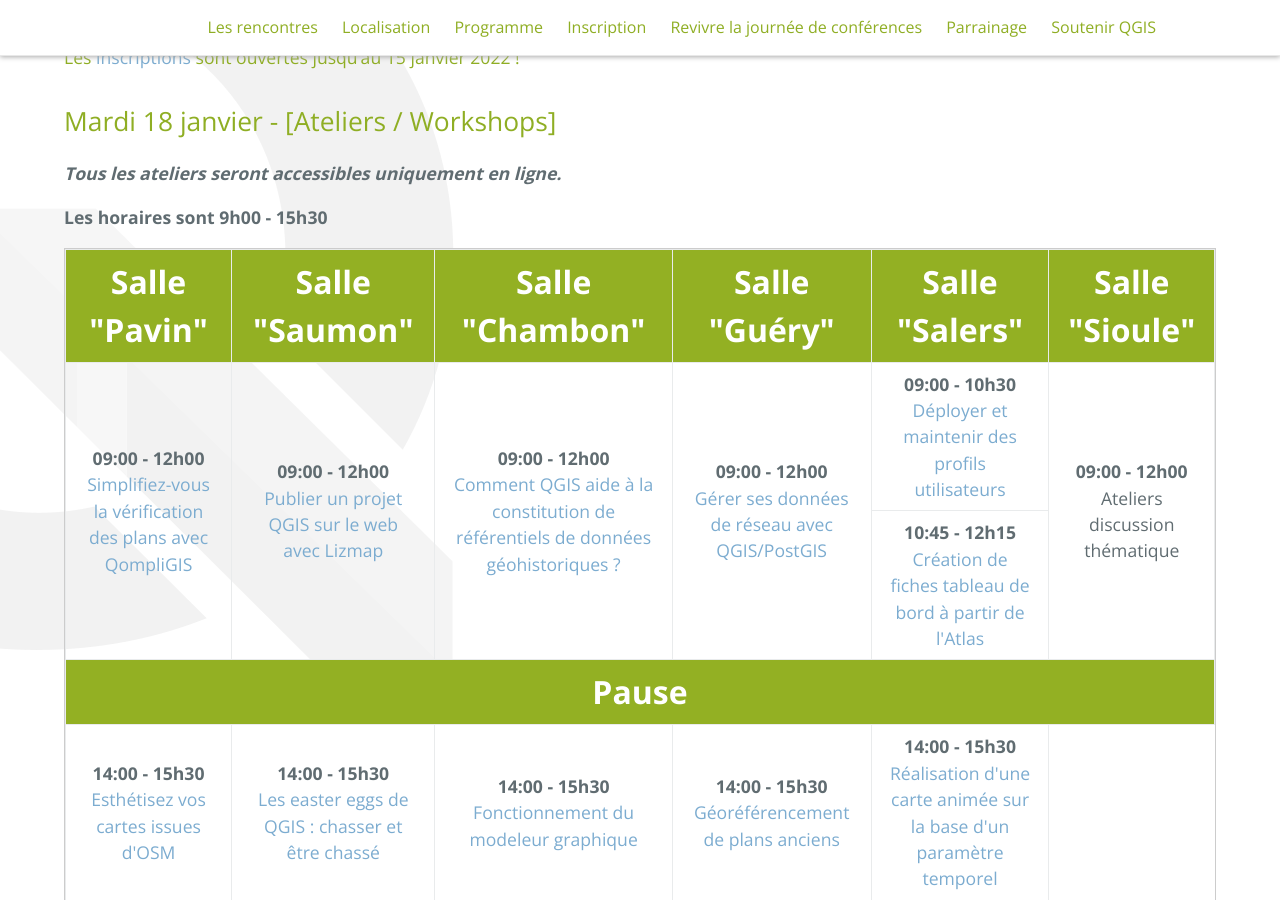
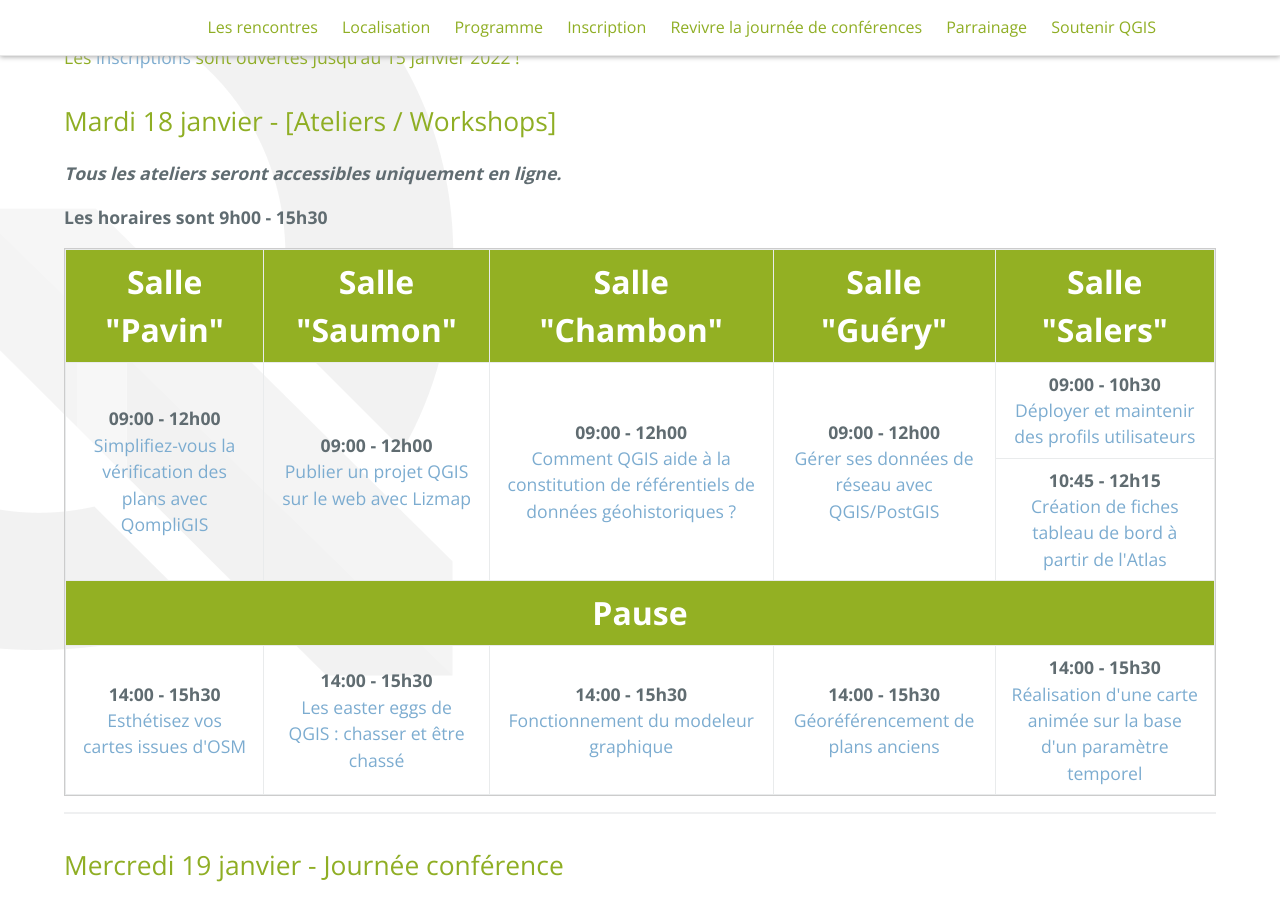
Before and after one commit to OSGeo-fr/QGIS-conf-fr-website, a Jekyll site: the page built from z20_programme.md, in a window 1280 px wide and 900 px high, scrolled down 623 px. Built offline with Jekyll 4.4.1, drawn with Linux system fonts in a browser that asks for light colours.

Commit message:
Suppression de la Sioule :(

```diff
--- a/z20_programme.md
+++ b/z20_programme.md
@@ -27,7 +27,6 @@ Les ateliers dureront 1h30 ou 3h selon les besoins. Les pré-réquis éventuelle
             <th>Salle "Chambon"</th>
             <th>Salle "Guéry"</th>
             <th>Salle "Salers"</th>
-            <th>Salle "Sioule"</th>
         </tr>
     </thead>
     <tbody>
@@ -37,8 +36,7 @@ Les ateliers dureront 1h30 ou 3h selon les besoins. Les pré-réquis éventuelle
             <td rowspan=2><b>09:00 - 12h00</b><br><a href="#comment-qgis-aide-%C3%A0-la-constitution-de-r%C3%A9f%C3%A9rentiels-de-donn%C3%A9es-g%C3%A9ohistoriques-">Comment QGIS aide à la constitution de référentiels de données géohistoriques ?</a></td>
             <td rowspan=2><b>09:00 - 12h00</b><br><a href="#g%C3%A9rer-ses-donn%C3%A9es-de-r%C3%A9seau-avec-qgispostgis">Gérer ses données de réseau avec QGIS/PostGIS</a></td>
             <td><b>09:00 - 10h30</b><br><a href="#d%C3%A9ployer-et-maintenir-des-profils-utilisateurs"> Déployer et maintenir des profils utilisateurs</a></td>
-            <td rowspan=2><b>09:00 - 12h00</b><br>Ateliers discussion thématique</td>
-        </tr>
+         </tr>
         <tr class="atelier">
             <td><b>10:45 - 12h15</b><br><a href="#cr%C3%A9ation-de-fiches-tableau-de-bord-%C3%A0-partir-de-latlas">Création de fiches tableau de bord à partir de l'Atlas</a></td>
         </tr>
```
